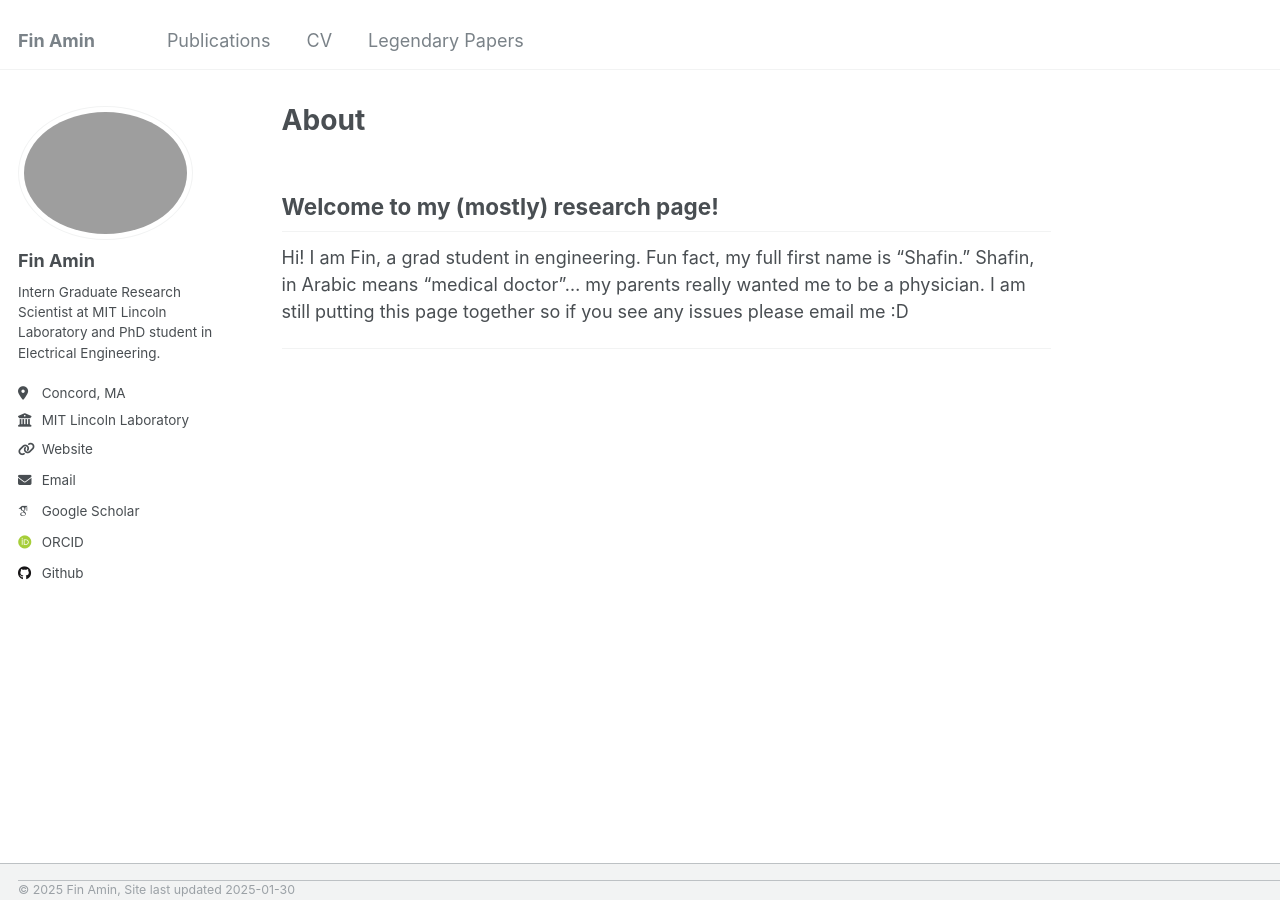
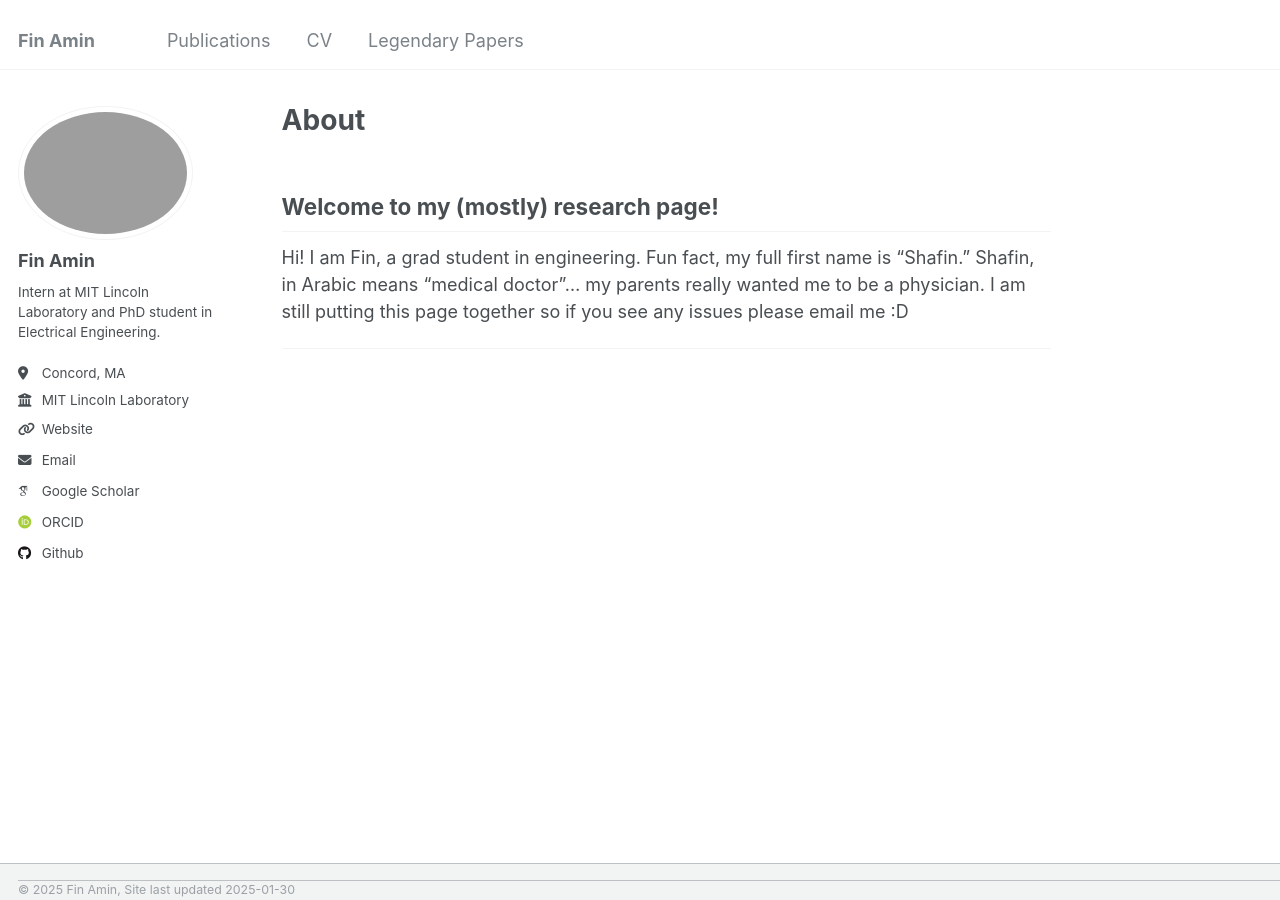
Before and after one commit to FinAminToastCrunch/FinAminToastCrunch.github.io, a Jekyll site: the page built from _pages/about.md, in a window 1280 px wide. Built offline with Jekyll 4.4.1, drawn with Linux system fonts in a browser that asks for light colours; some web fonts are replaced.

Commit message:
Update _config.yml

```diff
--- a/_config.yml
+++ b/_config.yml
@@ -25,7 +25,7 @@ author:
   avatar           : "clippedCasual.jpg"
   name             : "Fin Amin"
   pronouns         :
-  bio              : "Intern Graduate Research Scientist at MIT Lincoln Laboratory and PhD student in Electrical Engineering."
+  bio              : "Intern at MIT Lincoln Laboratory and PhD student in Electrical Engineering."
   location         : "Concord, MA"
   employer         : "MIT Lincoln Laboratory"
   googlescholar    : "https://scholar.google.com/citations?user=yJv_j1AAAAAJ&hl=en"
```
